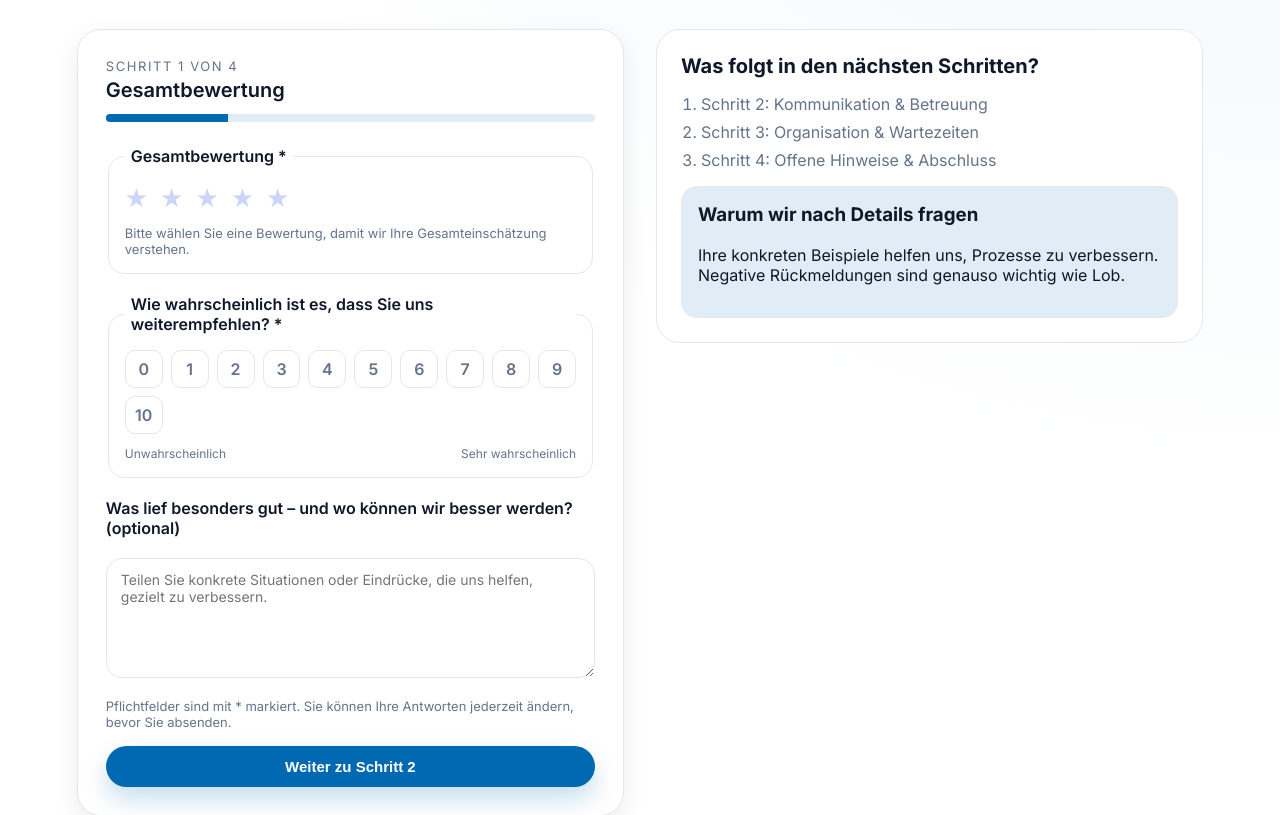
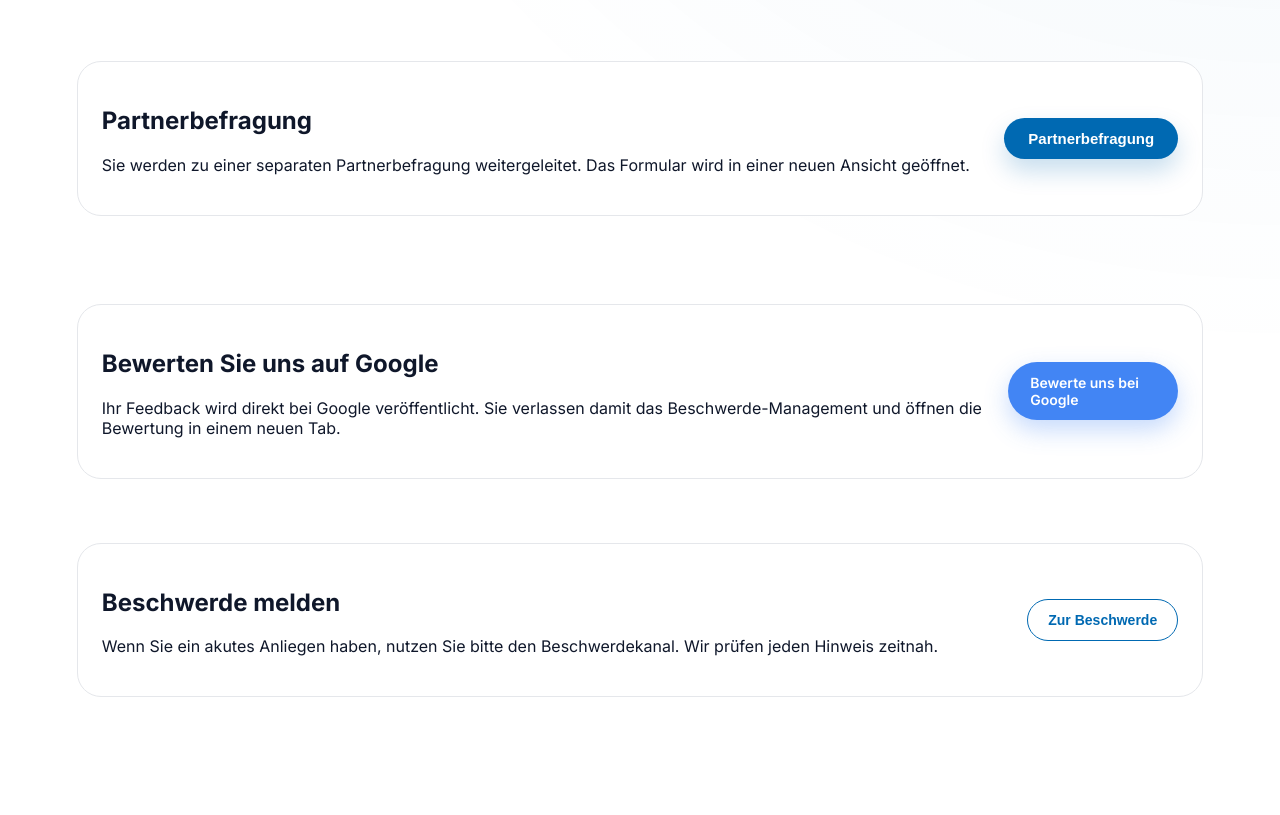
Before and after one commit to marcobubenzer-bot/Beschwerde-Mangement-, a React (Vite) app: page / in a window 1280 px wide. Shown: the part 720-1535 px from the top of the page. After the commit the page ends 1489 px from the top, so only its background shows below. Built offline with nearby package versions, Linux system fonts and the light colour scheme.

Commit message:
Add partner survey placeholder page

```diff
--- a/src/App.tsx
+++ b/src/App.tsx
@@ -10,6 +10,7 @@ import SettingsPage from './pages/SettingsPage';
 import ComplaintDetailPage from './pages/ComplaintDetailPage';
 import ConfirmationPage from './pages/ConfirmationPage';
 import StartPage from './pages/StartPage';
+import PartnerSurveyPage from './pages/PartnerSurveyPage';
 import { applyTheme, getStoredTheme } from './services/themeService';
 
 const App = () => {
@@ -20,6 +21,7 @@ const App = () => {
   return (
     <Routes>
       <Route path="/" element={<StartPage />} />
+      <Route path="/partnerbefragung" element={<PartnerSurveyPage />} />
       <Route path="/report" element={<ReportLayout />}>
         <Route index element={<NewComplaintPage mode="report" />} />
         <Route path="confirmation/:id" element={<ConfirmationPage />} />
--- a/src/config/externalLinks.ts
+++ b/src/config/externalLinks.ts
@@ -1 +1,3 @@
 export const EVKLN_PRIVACY_URL = 'https://www.evkln.de/datenschutz';
+// TODO: Update the official Google review URL if it ever changes.
+export const EVKLN_GOOGLE_REVIEW_URL = 'https://g.page/r/XXXXXXXX/review';
--- a/src/index.css
+++ b/src/index.css
@@ -1258,6 +1258,18 @@ textarea:focus-visible {
   margin-top: 0;
 }
 
+.partner-survey-section {
+  display: flex;
+  justify-content: space-between;
+  align-items: center;
+  gap: 24px;
+  padding: 24px;
+  border-radius: 24px;
+  border: 1px solid var(--border);
+  background: var(--surface);
+  margin-top: 32px;
+}
+
 .complaint-section {
   display: flex;
   justify-content: space-between;
@@ -1267,6 +1279,36 @@ textarea:focus-visible {
   border-radius: 24px;
   border: 1px solid var(--border);
   background: var(--surface);
+}
+
+.google-review-section {
+  display: flex;
+  justify-content: space-between;
+  align-items: center;
+  gap: 24px;
+  padding: 24px;
+  border-radius: 24px;
+  border: 1px solid var(--border);
+  background: var(--surface);
+  margin-top: 24px;
+}
+
+.google-review-button {
+  background: #4285f4;
+  color: #fff;
+  border-radius: 999px;
+  padding: 12px 22px;
+  font-size: 14px;
+  font-weight: 600;
+  text-decoration: none;
+  box-shadow: 0 10px 24px rgba(66, 133, 244, 0.3);
+  transition: transform 0.2s ease, box-shadow 0.2s ease;
+}
+
+.google-review-button:hover,
+.google-review-button:focus-visible {
+  transform: translateY(-2px);
+  box-shadow: 0 14px 30px rgba(66, 133, 244, 0.4);
 }
 
 .modal-overlay {
@@ -1323,4 +1365,14 @@ textarea:focus-visible {
     flex-direction: column;
     align-items: flex-start;
   }
+
+  .partner-survey-section {
+    flex-direction: column;
+    align-items: flex-start;
+  }
+
+  .google-review-section {
+    flex-direction: column;
+    align-items: flex-start;
+  }
 }
--- /dev/null
+++ b/src/pages/PartnerSurveyPage.tsx
@@ -0,0 +1,15 @@
+import { Link } from 'react-router-dom';
+
+const PartnerSurveyPage = () => (
+  <section>
+    <div className="card">
+      <h2>Partnerbefragung</h2>
+      <p>Das Formular kommt bald.</p>
+      <Link to="/" className="button ghost">
+        Zurück zur Startseite
+      </Link>
+    </div>
+  </section>
+);
+
+export default PartnerSurveyPage;
--- a/src/pages/StartPage.tsx
+++ b/src/pages/StartPage.tsx
@@ -1,5 +1,5 @@
 import { Link, useNavigate } from 'react-router-dom';
-import { EVKLN_PRIVACY_URL } from '../config/externalLinks';
+import { EVKLN_GOOGLE_REVIEW_URL, EVKLN_PRIVACY_URL } from '../config/externalLinks';
 
 const StartPage = () => {
   const navigate = useNavigate();
@@ -65,89 +65,36 @@ const StartPage = () => {
         </div>
       </section>
 
-      <section className="survey-preview" id="survey-start">
-        <div className="survey-card">
-          <div className="survey-stepper">
-            <div>
-              <p className="step-label">Schritt 1 von 4</p>
-              <p className="step-title">Gesamtbewertung</p>
-            </div>
-            <div className="progress-track" role="progressbar" aria-valuenow={25} aria-valuemin={0} aria-valuemax={100}>
-              <span className="progress-fill" style={{ width: '25%' }} />
-            </div>
-          </div>
-          <form className="survey-form" onSubmit={(event) => event.preventDefault()}>
-            <fieldset className="form-fieldset">
-              <legend>
-                Gesamtbewertung <span aria-hidden="true">*</span>
-              </legend>
-              <div className="star-rating" role="radiogroup" aria-label="Gesamtbewertung in Sternen">
-                {[1, 2, 3, 4, 5].map((value) => (
-                  <div className="star-option" key={value}>
-                    <input type="radio" id={`rating-${value}`} name="overall-rating" value={value} required />
-                    <label htmlFor={`rating-${value}`} aria-label={`${value} Sterne`}>
-                      ★
-                    </label>
-                  </div>
-                ))}
-              </div>
-              <p className="field-hint">Bitte wählen Sie eine Bewertung, damit wir Ihre Gesamteinschätzung verstehen.</p>
-            </fieldset>
+      <section className="partner-survey-section" id="survey-start" aria-labelledby="partner-survey-title">
+        <div>
+          <h2 id="partner-survey-title">Partnerbefragung</h2>
+          <p>
+            Sie werden zu einer separaten Partnerbefragung weitergeleitet. Das Formular wird in einer neuen Ansicht
+            geöffnet.
+          </p>
+        </div>
+        <button type="button" className="primary-button" onClick={() => navigate('/partnerbefragung')}>
+          Partnerbefragung
+        </button>
+      </section>
 
-            <fieldset className="form-fieldset">
-              <legend>
-                Wie wahrscheinlich ist es, dass Sie uns weiterempfehlen? <span aria-hidden="true">*</span>
-              </legend>
-              <div className="nps-scale" role="radiogroup" aria-label="Weiterempfehlungsskala von 0 bis 10">
-                {Array.from({ length: 11 }, (_, index) => (
-                  <div className="nps-option" key={index}>
-                    <input type="radio" id={`nps-${index}`} name="nps-score" value={index} required />
-                    <label htmlFor={`nps-${index}`}>{index}</label>
-                  </div>
-                ))}
-              </div>
-              <div className="nps-legend">
-                <span>Unwahrscheinlich</span>
-                <span>Sehr wahrscheinlich</span>
-              </div>
-            </fieldset>
-
-            <label className="form-label" htmlFor="feedback-detail">
-              Was lief besonders gut – und wo können wir besser werden? (optional)
-            </label>
-            <textarea
-              id="feedback-detail"
-              name="feedback-detail"
-              rows={4}
-              placeholder="Teilen Sie konkrete Situationen oder Eindrücke, die uns helfen, gezielt zu verbessern."
-            />
-
-            <div className="form-footer">
-              <p className="field-hint">
-                Pflichtfelder sind mit * markiert. Sie können Ihre Antworten jederzeit ändern, bevor Sie absenden.
-              </p>
-              <button type="button" className="primary-button" onClick={scrollToSurvey}>
-                Weiter zu Schritt 2
-              </button>
-            </div>
-          </form>
+      <section className="google-review-section" aria-labelledby="google-review-title">
+        <div>
+          <h2 id="google-review-title">Bewerten Sie uns auf Google</h2>
+          <p>
+            Ihr Feedback wird direkt bei Google veröffentlicht. Sie verlassen damit das Beschwerde-Management und
+            öffnen die Bewertung in einem neuen Tab.
+          </p>
         </div>
-
-        <aside className="survey-outline" aria-label="Übersicht der Umfrage">
-          <h2>Was folgt in den nächsten Schritten?</h2>
-          <ol>
-            <li>Schritt 2: Kommunikation & Betreuung</li>
-            <li>Schritt 3: Organisation & Wartezeiten</li>
-            <li>Schritt 4: Offene Hinweise & Abschluss</li>
-          </ol>
-          <div className="info-box">
-            <h3>Warum wir nach Details fragen</h3>
-            <p>
-              Ihre konkreten Beispiele helfen uns, Prozesse zu verbessern. Negative Rückmeldungen sind genauso wichtig wie
-              Lob.
-            </p>
-          </div>
-        </aside>
+        <a
+          className="google-review-button"
+          href={EVKLN_GOOGLE_REVIEW_URL}
+          target="_blank"
+          rel="noopener noreferrer"
+          aria-label="Bewerte uns bei Google (öffnet in neuem Tab)"
+        >
+          Bewerte uns bei Google
+        </a>
       </section>
 
       <section className="complaint-section" aria-labelledby="complaint-title">
```
